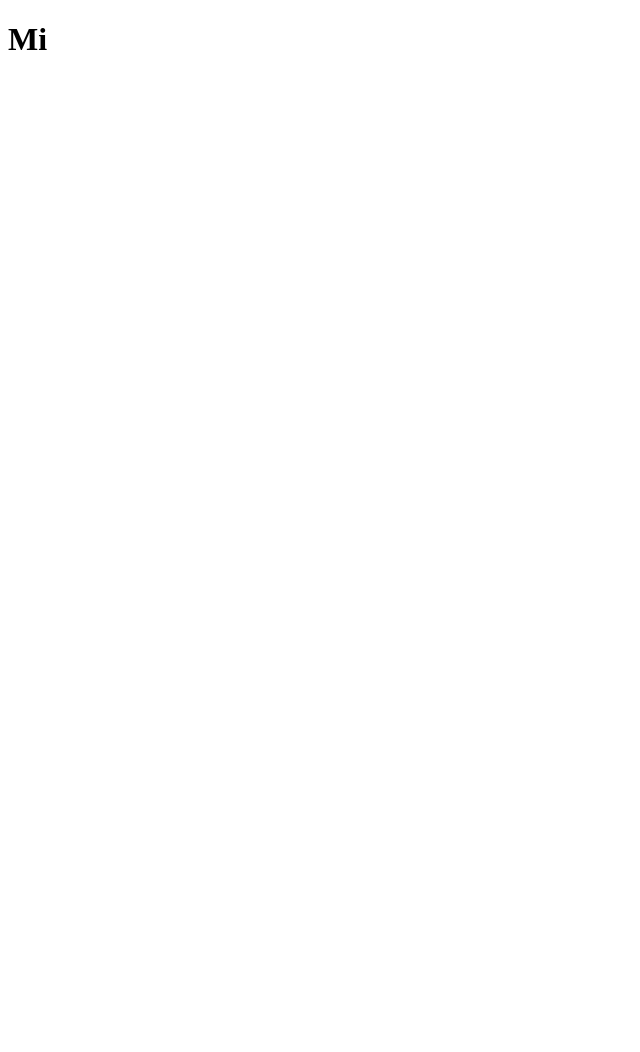
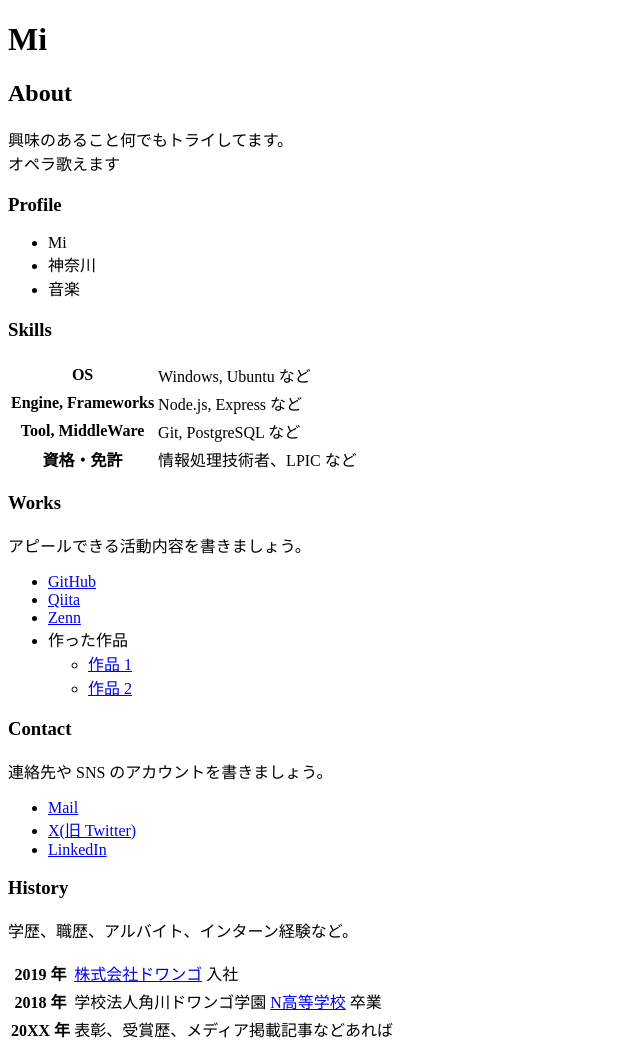
Before and after one commit to Mizuho-hub/Mizuho-hub.github.io, a plain HTML site: page index.html in a window 1280 px wide. Shown: the whole page, without its empty margins (0-640 px from the left). Before the commit the page ends 800 px from the top, so only its background shows below. Drawn offline with Linux system fonts and the light colour scheme.

Commit message:
情報を追加

```diff
--- a/index.html
+++ b/index.html
@@ -7,5 +7,78 @@
   </head>
   <body>
     <h1>Mi</h1>
+
+    <h2>About</h2>
+    <p>
+      興味のあること何でもトライしてます。<br>
+      オペラ歌えます
+    </p>
+
+    <h3>Profile</h3>
+    <ul>
+      <li>Mi</li>
+      <li>神奈川</li>
+      <li>音楽</li>
+    </ul>
+
+    <h3>Skills</h3>
+    <table>
+      <tr>
+        <th>OS</th>
+        <td>Windows, Ubuntu など</td>
+      </tr>
+      <tr>
+        <th>Engine, Frameworks</th>
+        <td>Node.js, Express など</td>
+      </tr>
+      <tr>
+        <th>Tool, MiddleWare</th>
+        <td>Git, PostgreSQL など</td>
+      </tr>
+      <tr>
+        <th>資格・免許</th>
+        <td>情報処理技術者、LPIC など</td>
+      </tr>
+    </table>
+
+    <h3>Works</h3>
+    <p>アピールできる活動内容を書きましょう。</p>
+    <ul>
+      <li><a href="https://github.com/">GitHub</a></li>
+      <li><a href="https://qiita.com/">Qiita</a></li>
+      <li><a href="https://zenn.dev/">Zenn</a></li>
+      <li>
+        作った作品
+        <ul>
+          <li><a href="https://example.com/">作品 1</a></li>
+          <li><a href="https://example.com/">作品 2</a></li>
+        </ul>
+      </li>
+    </ul>
+
+    <h3>Contact</h3>
+    <p>連絡先や SNS のアカウントを書きましょう。</p>
+    <ul>
+      <li><a href="mailto:name@example.com">Mail</a></li>
+      <li><a href="https://twitter.com/n_yobikou">X(旧 Twitter)</a></li>
+      <li><a href="https://www.linkedin.com/">LinkedIn</a></li>
+    </ul>
+
+    <h3>History</h3>
+    <p>学歴、職歴、アルバイト、インターン経験など。</p>
+    <table>
+      <tr>
+        <th>2019 年</th>
+        <td><a href="https://dwango.co.jp/">株式会社ドワンゴ</a> 入社</td>
+      </tr>
+      <tr>
+        <th>2018 年</th>
+        <td>学校法人角川ドワンゴ学園 <a href="https://nnn.ed.jp/">N高等学校</a> 卒業</td>
+      </tr>
+      <tr>
+        <th>20XX 年</th>
+        <td>表彰、受賞歴、メディア掲載記事などあれば</td>
+      </tr>
+    </table>
   </body>
 </html>
```
